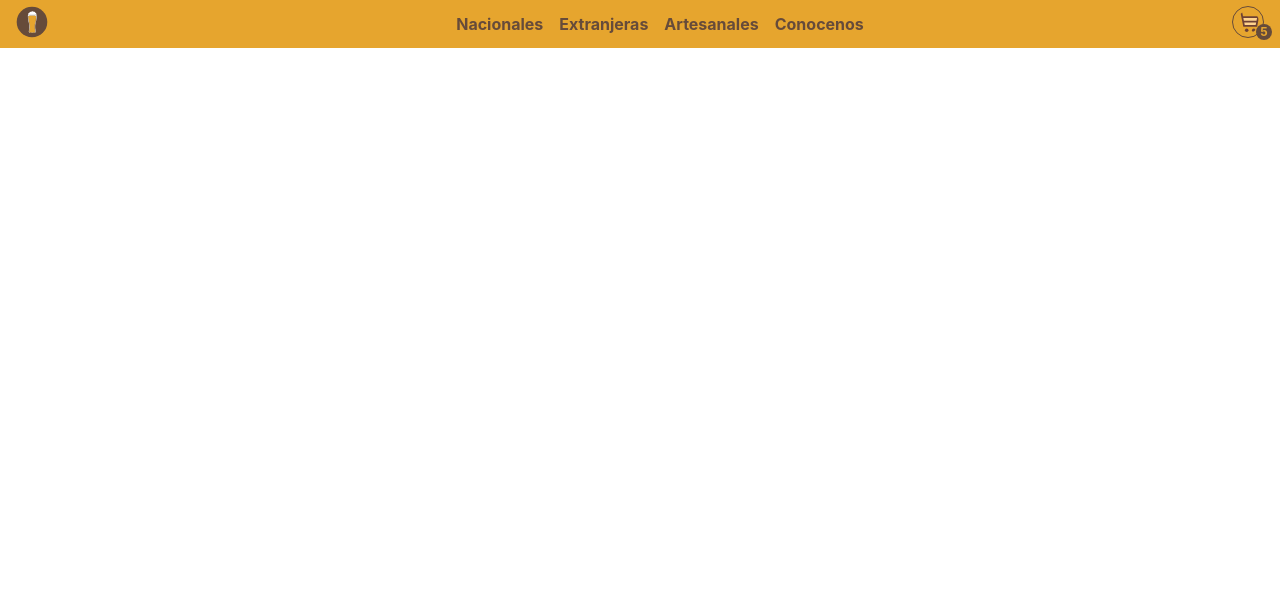
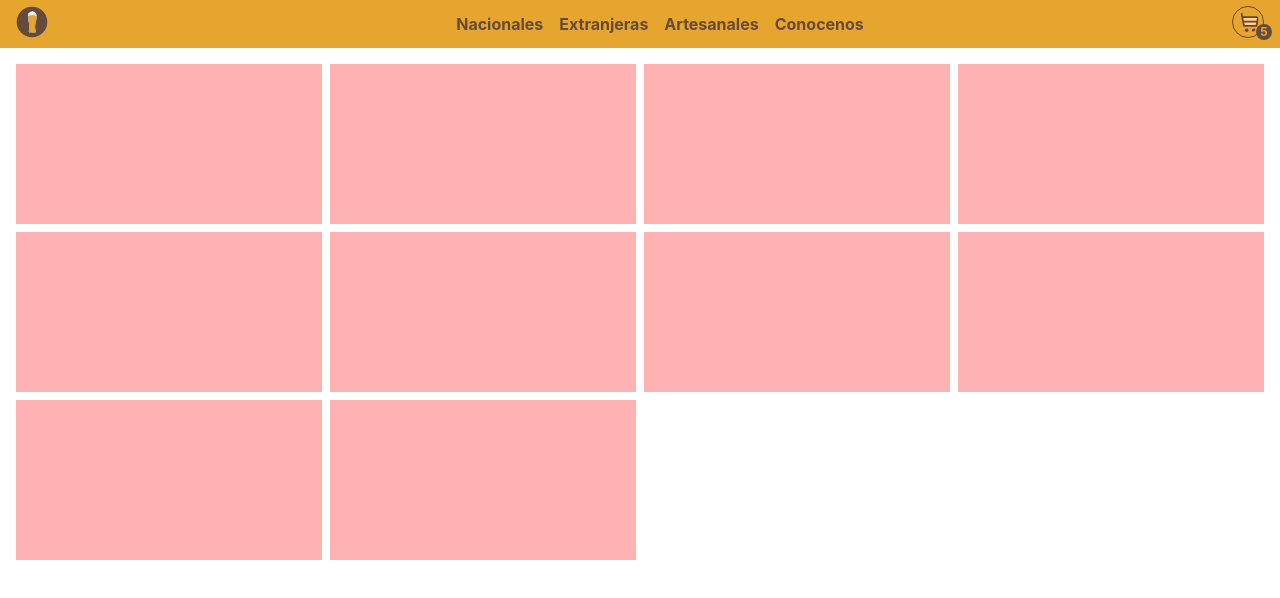
Before and after one commit to ernestogilberto/beerProject, a React (Create React App) app: page / in a window 1280 px wide. Shown: the top 598 px of the page. Built offline with nearby package versions, Linux system fonts and the light colour scheme.

Commit message:
Corrección del desafío.

```diff
--- a/src/App.js
+++ b/src/App.js
@@ -1,10 +1,14 @@
 import './App.css';
 import NavBar from './components/NavBar/NavBar.js';
+import ItemsListContainer from './components/ItemsListContainer/ItemsListContainer.js';
 
 function App() {
-    return (
+  return (
+      <>
         <NavBar/>
-    );
+        <ItemsListContainer/>
+      </>
+  );
 }
 
 export default App;
--- a/src/components/CartWidget/CartWidget.js
+++ b/src/components/CartWidget/CartWidget.js
@@ -2,7 +2,7 @@ import React from "react";
 import cart from '../../assets/icons/cart.svg';
 import './CartWidget.css'
 
-function CartWidget() {
+const CartWidget = () => {
   return (
       <>
         <a href="#">
--- a/src/components/ItemList/ItemList.css
+++ b/src/components/ItemList/ItemList.css
@@ -1,13 +1,4 @@
-.item {
-    font-weight : bold;
-    display     : inline-block;
+.item-list {
+    background-color : rgba(255, 0, 0, 0.3);
+    height           : 10rem;
 }
-
-.item a {
-    color           : var(--primary);
-    text-decoration : none;
-}
-
-.item a:hover {
-    text-decoration : underline;
-}
--- a/src/components/ItemList/ItemList.js
+++ b/src/components/ItemList/ItemList.js
@@ -1,13 +1,15 @@
 import React from "react";
-import './ItemList.css';
+import './ItemList.css'
 
 
-function ItemList (props) {
-    return(
-        <>
-            <li className="item"><a href="#">{props.text}</a></li>
-        </>
-    )
+const ItemsList = () => {
+  return (
+      <>
+        <div className="item-list">
+          <img src="" alt=""/>
+        </div>
+      </>
+  )
 }
 
-export default ItemList;
+export default ItemsList;
--- a/src/components/ItemsListContainer/ItemsListContainer.css
+++ b/src/components/ItemsListContainer/ItemsListContainer.css
@@ -1,4 +1,7 @@
-.listContainer {
-    display : flex;
-    gap     : 1rem;
+.items-list-container {
+    display               : grid;
+    gap                   : .5rem;
+    margin                : .5rem;
+    padding               : .5rem;
+    grid-template-columns : repeat(auto-fit, minmax(18rem, 1fr));
 }
--- a/src/components/ItemsListContainer/ItemsListContainer.js
+++ b/src/components/ItemsListContainer/ItemsListContainer.js
@@ -2,17 +2,23 @@ import React from "react";
 import './ItemsListContainer.css'
 import ItemList from '../ItemList/ItemList.js';
 
-function ItemsListContainer() {
-    return (
-        <>
-            <ul className="listContainer">
-                <ItemList text="Nacionales"/>
-                <ItemList text="Extranjeras"/>
-                <ItemList text="Artesanales"/>
-                <ItemList text="Conocenos"/>
-            </ul>
-        </>
-    )
+const ItemsListContainer = () => {
+  return (
+      <>
+        <div className="items-list-container">
+          <ItemList/>
+          <ItemList/>
+          <ItemList/>
+          <ItemList/>
+          <ItemList/>
+          <ItemList/>
+          <ItemList/>
+          <ItemList/>
+          <ItemList/>
+          <ItemList/>
+        </div>
+      </>
+  )
 }
 
 export default ItemsListContainer;
--- /dev/null
+++ b/src/components/LinkList/LinkListItem.css
@@ -0,0 +1,13 @@
+.item {
+    font-weight : bold;
+    display     : inline-block;
+}
+
+.item a {
+    color           : var(--primary);
+    text-decoration : none;
+}
+
+.item a:hover {
+    text-decoration : underline;
+}
--- /dev/null
+++ b/src/components/LinkList/LinkListItem.js
@@ -0,0 +1,7 @@
+import React from "react";
+import './LinkListItem.css';
+
+
+const LinkListItem = props => <li className="item"><a href="#">{props.text}</a></li>
+
+export default LinkListItem;
--- /dev/null
+++ b/src/components/LinksListContainer/LinksListContainer.css
@@ -0,0 +1,4 @@
+.listContainer {
+    display : flex;
+    gap     : 1rem;
+}
--- /dev/null
+++ b/src/components/LinksListContainer/LinksListContainer.js
@@ -0,0 +1,18 @@
+import React from "react";
+import './LinksListContainer.css'
+import LinkListItem from '../LinkList/LinkListItem.js';
+
+const LinksListContainer = () => {
+  return (
+      <>
+        <ul className="listContainer">
+          <LinkListItem text="Nacionales"/>
+          <LinkListItem text="Extranjeras"/>
+          <LinkListItem text="Artesanales"/>
+          <LinkListItem text="Conocenos"/>
+        </ul>
+      </>
+  )
+}
+
+export default LinksListContainer;
--- a/src/components/NavBar/NavBar.js
+++ b/src/components/NavBar/NavBar.js
@@ -2,15 +2,15 @@ import React from 'react';
 import './NavBar.css';
 import logo from '../../assets/icons/logo.svg';
 import CartWidget from '../CartWidget/CartWidget.js';
-import ItemsListContainer from '../ItemsListContainer/ItemsListContainer.js';
+import LinksListContainer from '../LinksListContainer/LinksListContainer.js';
 
-function NavBar() {
+const NavBar = () => {
   return (
       <nav className="navbar">
         <a href="#">
           <img src={logo} alt="" className="logo"/>
         </a>
-            <ItemsListContainer/>
+        <LinksListContainer/>
         <CartWidget/>
       </nav>
   )
```
Lines whose indentation alone changed are shown as unchanged.
